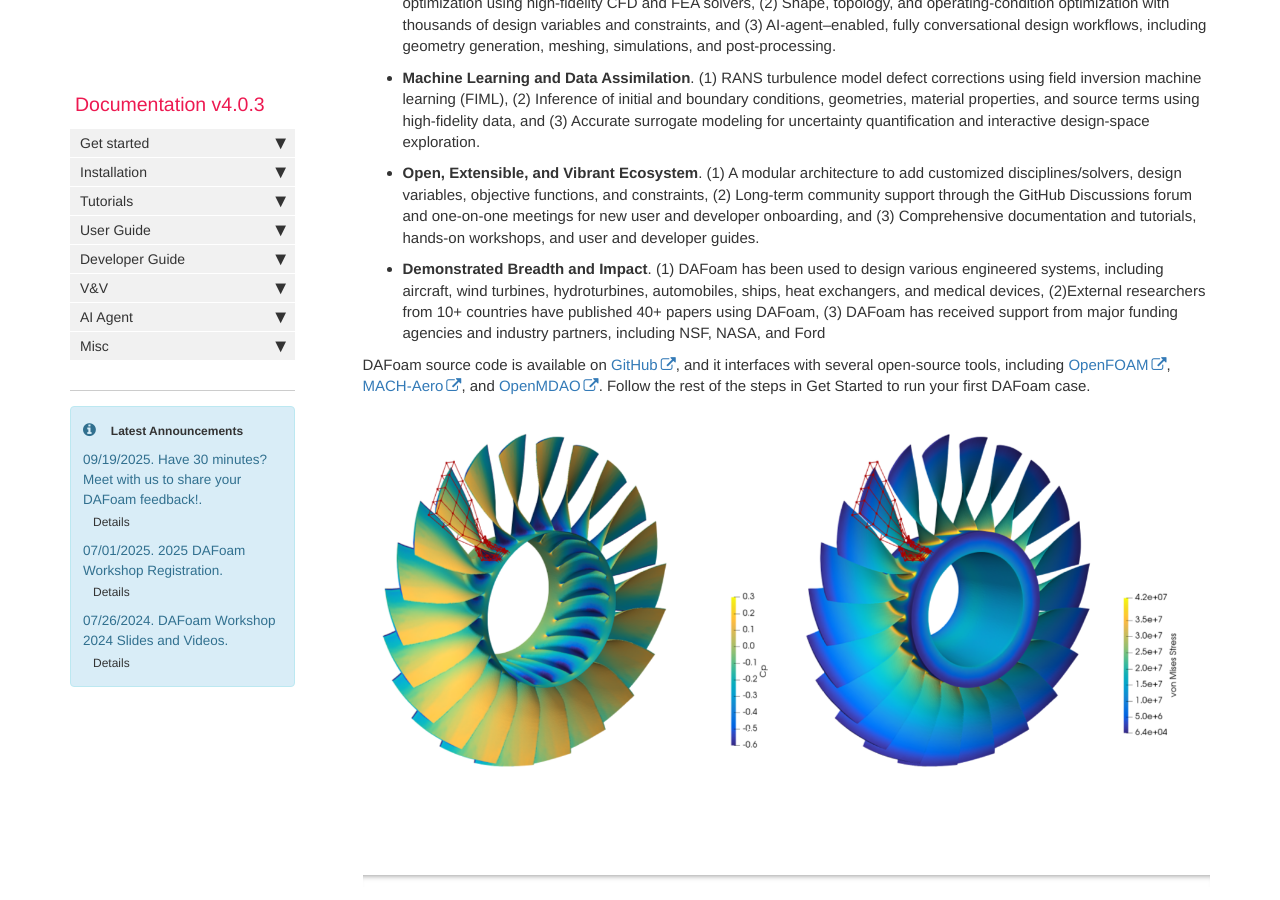
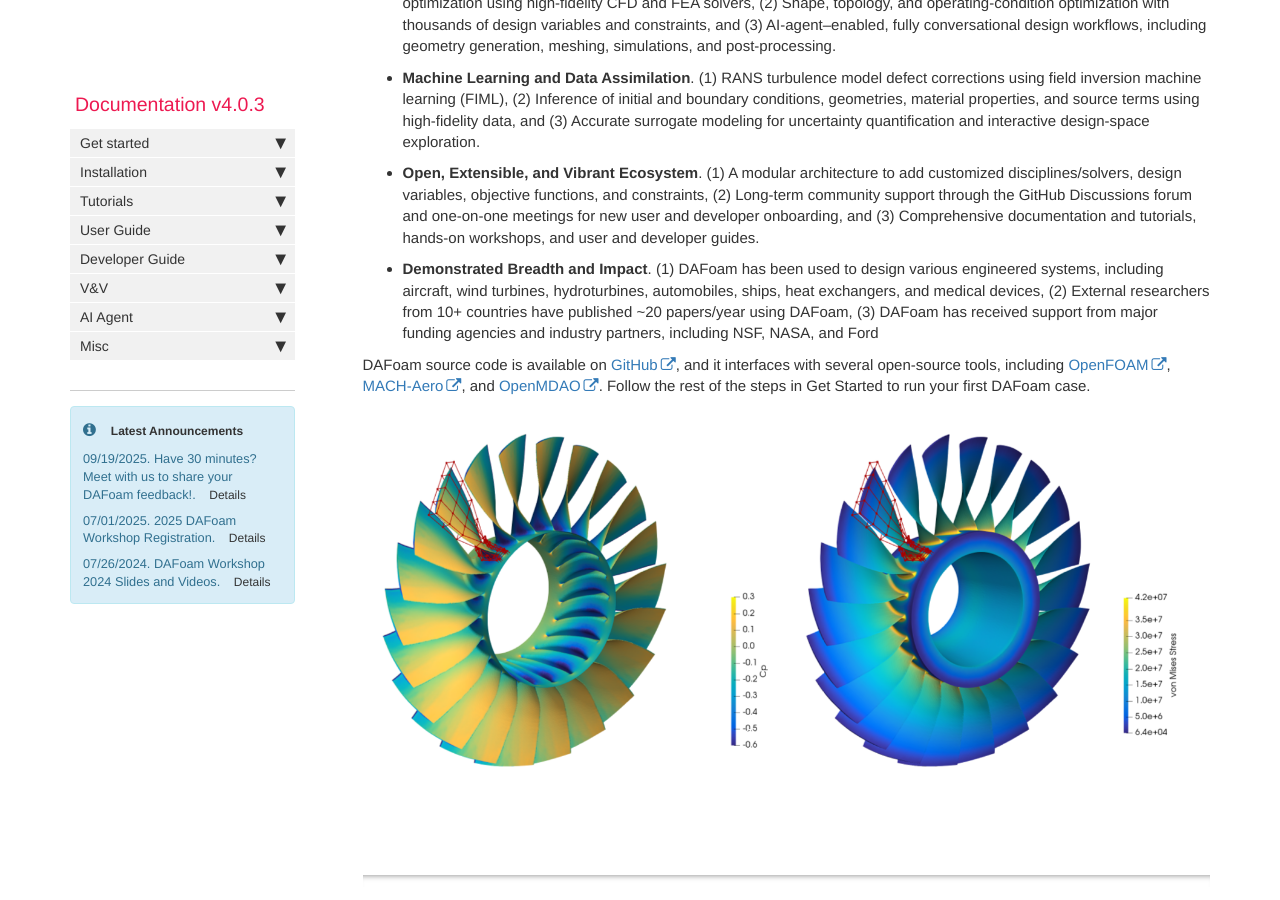
Before and after one commit to DAFoam/DAFoam.github.io, a Jekyll site: the page built from pages/mydoc/mydoc_get_started_home.md, in a window 1280 px wide and 900 px high, scrolled down 306 px. Built offline with Jekyll 4.4.1, drawn with Linux system fonts in a browser that asks for light colours; comment, search, counter and statistics services are not loaded.

Commit message:
content update

```diff
--- a/_includes/sidebar.html
+++ b/_includes/sidebar.html
@@ -58,8 +58,8 @@
         <i class="fa fa-info-circle" style="display: inline-block; margin-right: 5px; background: transparent;"></i><b style="display: inline-block; background: transparent;"><a href="{{ site.baseurl }}/news.html" style="text-decoration: none; background: transparent;">Latest Announcements</a></b>
       </div>
       {% for post in site.posts limit:3 %}
-        <div style="margin-top: 8px; font-size: 0.9em; line-height: 1.5; white-space: normal; background: transparent;">
-          <span style="background: transparent;">{{ post.date | date: "%m/%d/%Y" }}.</span> <span style="background: transparent;">{{ post.title }}.</span> <a href="{{ post.permalink }}" style="text-decoration: none; background: transparent;">Details</a>
+        <div style="margin-top: 8px; font-size: 0.85em; line-height: 1.4; background: transparent;">
+          <span style="display: inline; background: transparent;">{{ post.date | date: "%m/%d/%Y" }}. {{ post.title }}. </span><a href="{{ post.permalink }}" style="display: inline; text-decoration: none; background: transparent;">Details</a>
         </div>
       {% endfor %}
     </div>
--- a/pages/mydoc/mydoc_get_started_home.md
+++ b/pages/mydoc/mydoc_get_started_home.md
@@ -15,7 +15,7 @@ DAFoam (Discrete Adjoint for OpenFOAM) is an open, versatile, and efficient plat
 
 - **Open, Extensible, and Vibrant Ecosystem**. (1) A modular architecture to add customized disciplines/solvers, design variables, objective functions, and constraints, (2) Long-term community support through the GitHub Discussions forum and one-on-one meetings for new user and developer onboarding, and (3) Comprehensive documentation and tutorials, hands-on workshops, and user and developer guides.
 
-- **Demonstrated Breadth and Impact**. (1) DAFoam has been used to design various engineered systems, including aircraft, wind turbines, hydroturbines, automobiles, ships, heat exchangers, and medical devices, (2)External researchers from 10+ countries have published 40+ papers using DAFoam, (3) DAFoam has received support from major funding agencies and industry partners, including NSF, NASA, and Ford
+- **Demonstrated Breadth and Impact**. (1) DAFoam has been used to design various engineered systems, including aircraft, wind turbines, hydroturbines, automobiles, ships, heat exchangers, and medical devices, (2) External researchers from 10+ countries have published ~20 papers/year using DAFoam, (3) DAFoam has received support from major funding agencies and industry partners, including NSF, NASA, and Ford
 
 DAFoam source code is available on [GitHub](https://github.com/mdolab/dafoam), and it interfaces with several open-source tools, including [OpenFOAM](https://www.openfoam.com), [MACH-Aero](https://mdolab-mach-aero.readthedocs-hosted.com/en/latest/index.html), and [OpenMDAO](https://openmdao.org). Follow the rest of the steps in Get Started to run your first DAFoam case.
 
```
